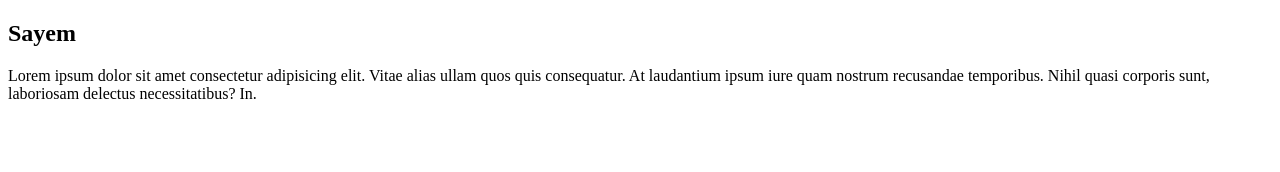
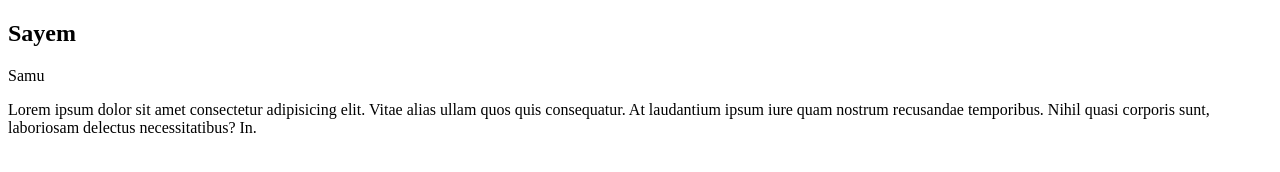
Before and after one commit to sayem1008/Practice, a plain HTML site: page index.html in a window 1280 px wide. Drawn offline with Linux system fonts and the light colour scheme.

Commit message:
Update index.html

```diff
--- a/index.html
+++ b/index.html
@@ -7,6 +7,7 @@
 </head>
 <body>
     <h2>Sayem</h2>
+    <p>Samu</p>
     <p> Lorem ipsum dolor sit amet consectetur adipisicing elit. Vitae alias ullam quos quis consequatur. At laudantium ipsum iure quam nostrum recusandae temporibus. Nihil quasi corporis sunt, laboriosam delectus necessitatibus? In.</p>
 </body>
 </html>
```
